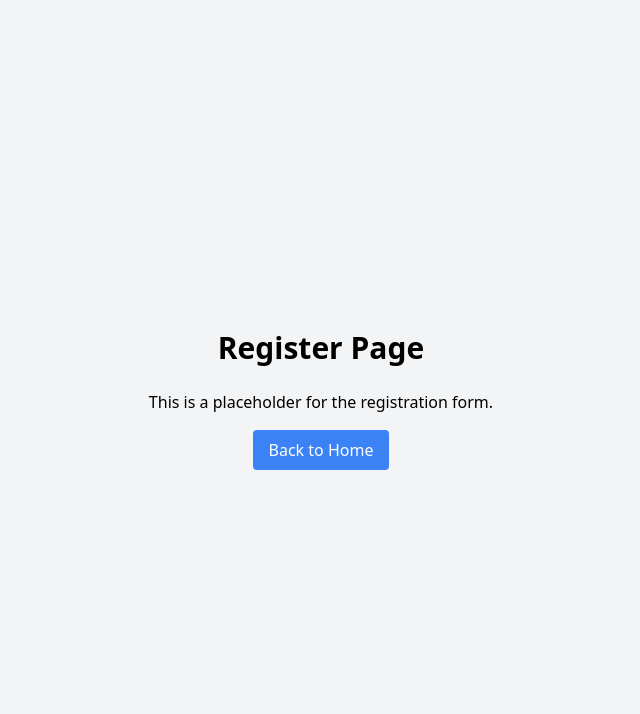
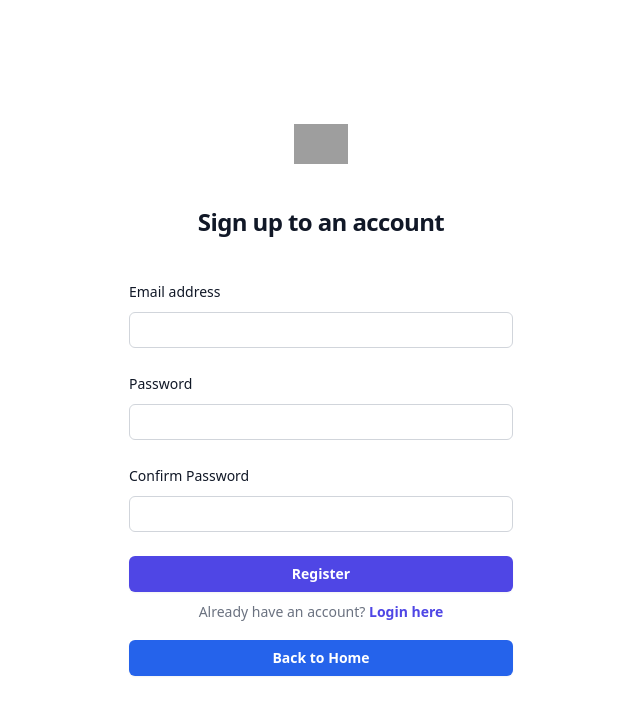
Before and after one commit to sam-champion/quiz-app, a React (Vite) app: page /register in a window 1280 px wide. Shown: the top 714 px of the page, without its empty margins (319-959 px from the left). Built offline with nearby package versions, Linux system fonts and the light colour scheme; grey boxes are pictures that could not be loaded.

Commit message:
added form to register page

```diff
--- a/src/pages/Login.tsx
+++ b/src/pages/Login.tsx
@@ -74,9 +74,19 @@
               </button>
             </div>
           </form>
+          <p className="text-center text-sm/6 mt-2 text-gray-500">
+            Don't have an account?
+            <Link
+              to="/register"
+              className="font-semibold text-indigo-600 hover:text-indigo-500"
+            >
+              {" "}
+              Sign up here.
+            </Link>
+          </p>
           <Link
             to="/"
-            className="flex w-full justify-center rounded-md bg-indigo-600 px-3 py-1.5 mt-2 text-sm/6 font-semibold text-white shadow-sm hover:bg-indigo-500 focus-visible:outline focus-visible:outline-2 focus-visible:outline-offset-2 focus-visible:outline-indigo-600"
+            className="flex w-full justify-center rounded-md bg-blue-600 px-3 py-1.5 mt-4 text-sm/6 font-semibold text-white shadow-sm hover:bg-indigo-500 focus-visible:outline focus-visible:outline-2 focus-visible:outline-offset-2 focus-visible:outline-indigo-600"
           >
             Back to Home
           </Link>
--- a/src/pages/Register.tsx
+++ b/src/pages/Register.tsx
@@ -2,16 +2,103 @@
 
 function Register() {
   return (
-    <div className="flex flex-col items-center justify-center h-screen bg-gray-100">
-      <h1 className="text-3xl font-bold mb-6">Register Page</h1>
-      <p className="mb-4">This is a placeholder for the registration form.</p>
+    <>
+      <div className="flex h-full flex-col justify-center px-6 py-12 lg:px-8">
+        <div className="sm:mx-auto sm:w-full sm:max-w-sm">
+          <img
+            className="mx-auto h-10 w-auto"
+            src="https://tailwindui.com/plus/img/logos/mark.svg?color=indigo&shade=600"
+            alt="Your Company"
+          />
+          <h2 className="mt-10 text-center text-2xl/9 font-bold tracking-tight text-gray-900">
+            Sign up to an account
+          </h2>
+        </div>
+
+        <div className="mt-10 sm:mx-auto sm:w-full sm:max-w-sm">
+          <form className="space-y-6" action="#" method="POST">
+            <div>
+              <label
+                htmlFor="email"
+                className="block text-sm/6 font-medium text-gray-900"
+              >
+                Email address
+              </label>
+              <div className="mt-2">
+                <input
+                  type="email"
+                  name="email"
+                  id="email"
+                  autoComplete="email"
+                  required
+                  className="block w-full rounded-md bg-white px-3 py-1.5 text-base text-gray-900 outline outline-1 -outline-offset-1 outline-gray-300 placeholder:text-gray-400 focus:outline focus:outline-2 focus:-outline-offset-2 focus:outline-indigo-600 sm:text-sm/6"
+                ></input>
+              </div>
+            </div>
+            <div>
+              <label
+                htmlFor="password"
+                className="block text-sm/6 font-medium text-gray-900"
+              >
+                Password
+              </label>
+              <div className="mt-2">
+                <input
+                  type="password"
+                  name="password"
+                  id="password"
+                  autoComplete="new-password"
+                  required
+                  className="block w-full rounded-md bg-white px-3 py-1.5 text-base text-gray-900 outline outline-1 -outline-offset-1 outline-gray-300 placeholder:text-gray-400 focus:outline focus:outline-2 focus:-outline-offset-2 focus:outline-indigo-600 sm:text-sm/6"
+                ></input>
+              </div>
+            </div>
+            <div>
+              <label
+                htmlFor="confirmPassword"
+                className="block text-sm/6 font-medium text-gray-900"
+              >
+                Confirm Password
+              </label>
+              <div className="mt-2">
+                <input
+                  type="password"
+                  name="confirmPassword"
+                  id="confirmPassword"
+                  autoComplete="new-password"
+                  required
+                  className="block w-full rounded-md bg-white px-3 py-1.5 text-base text-gray-900 outline outline-1 -outline-offset-1 outline-gray-300 placeholder:text-gray-400 focus:outline focus:outline-2 focus:-outline-offset-2 focus:outline-indigo-600 sm:text-sm/6"
+                ></input>
+              </div>
+            </div>
+            <div>
+              <button
+                type="submit"
+                className="flex w-full justify-center rounded-md bg-indigo-600 px-3 py-1.5 text-sm/6 font-semibold text-white shadow-sm hover:bg-indigo-500 focus-visible:outline focus-visible:outline-2 focus-visible:outline-offset-2 focus-visible:outline-indigo-600"
+              >
+                Register
+              </button>
+            </div>
+          </form>
+          <p className="mt-2 text-center text-sm/6 text-gray-500">
+            Already have an account?
+            <Link
+              to="/login"
+              className="font-semibold text-indigo-600 hover:text-indigo-500"
+            >
+              {" "}
+              Login here
+            </Link>
+          </p>
           <Link
             to="/"
-        className="px-4 py-2 bg-blue-500 text-white rounded hover:bg-blue-600"
+            className="flex w-full justify-center rounded-md bg-blue-600 px-3 py-1.5 mt-4 text-sm/6 font-semibold text-white shadow-sm hover:bg-indigo-500 focus-visible:outline focus-visible:outline-2 focus-visible:outline-offset-2 focus-visible:outline-indigo-600"
           >
             Back to Home
           </Link>
         </div>
+      </div>
+    </>
   );
 }
 
```
Lines whose indentation alone changed are shown as unchanged.
